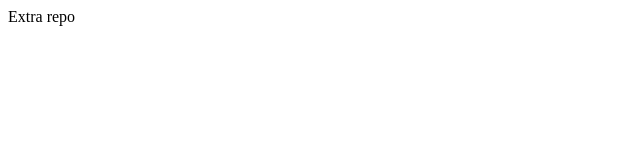
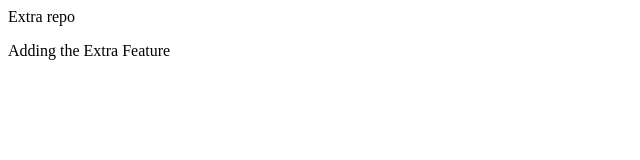
Before and after one commit to Subbu5466/newRepostiory, a plain HTML site: page index.html in a window 1280 px wide. Shown: the whole page, without its empty margins (0-640 px from the left). Drawn offline with Linux system fonts and the light colour scheme.

Commit message:
Adding the new feature

```diff
--- a/index.html
+++ b/index.html
@@ -1 +1,2 @@
 <p>Extra repo</p>
+<p>Adding the Extra Feature</p>
```
